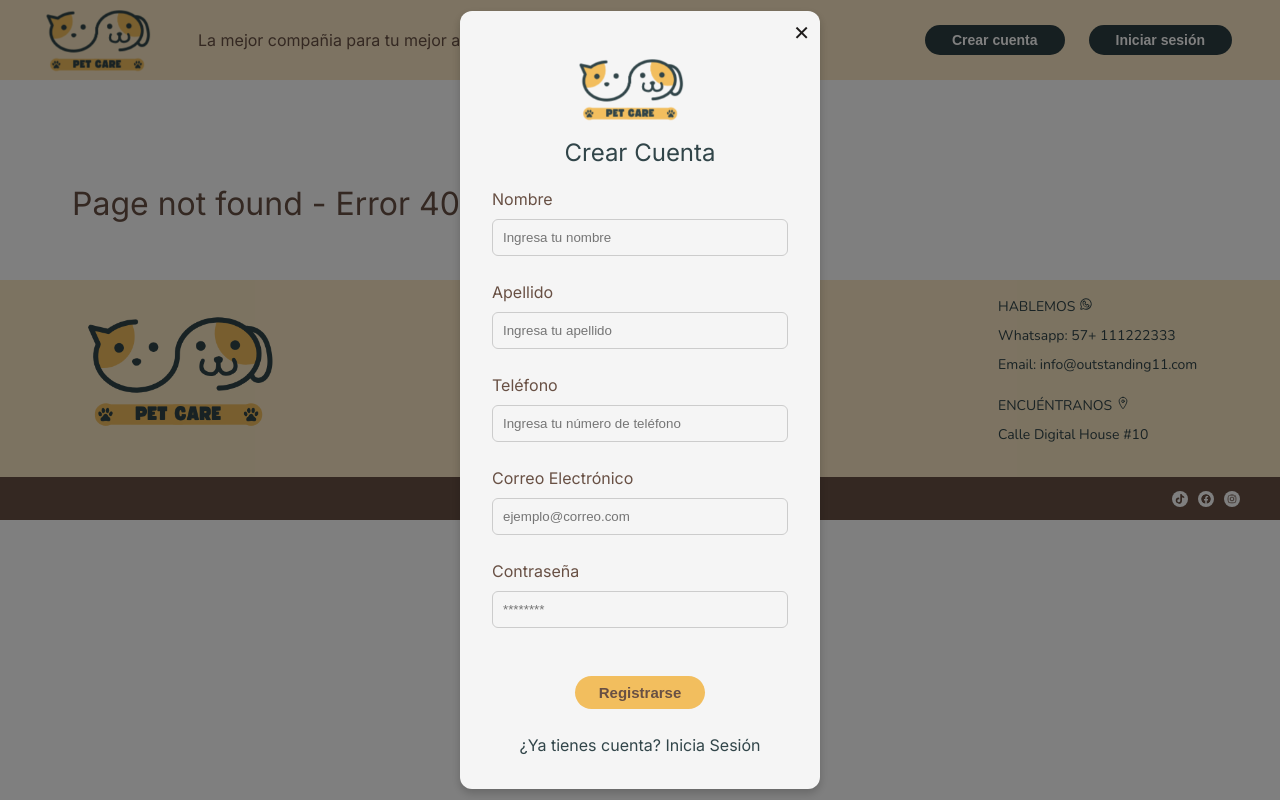
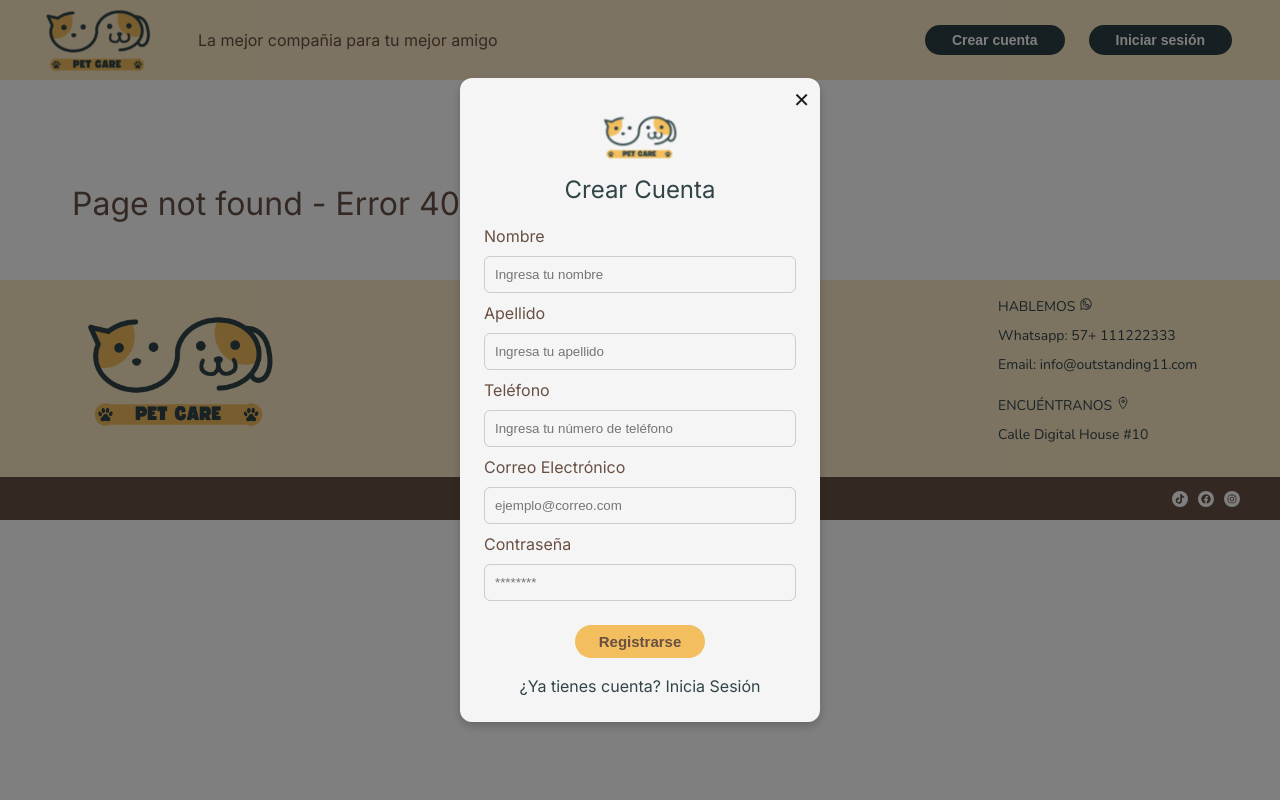
Before and after one commit to robertojvi/DigitalHouse-ProyectoIntegrador-Team1-PetCare, a React (Vite) app: page /service in a window 1280 px wide. Both pictures are taken after a click on the button "Crear cuenta". Built offline with nearby package versions, Linux system fonts and the light colour scheme.

Commit message:
se modifican las dimensiones del formulario de registro

```diff
--- a/src/styles/header/header.css
+++ b/src/styles/header/header.css
@@ -65,6 +65,11 @@
     background: none;
     color: #2d3e42;
     border: none;
+    cursor: pointer;
+    display: flex;
+    justify-content: center;
+    align-items: center;
+    gap: .25rem;
   }
 }
 
--- a/src/styles/login/login.css
+++ b/src/styles/login/login.css
@@ -3,7 +3,7 @@
 .login-form-container {
   width: 100%;
   max-width: 400px;
-  padding: 32px;
+  padding: 1.5rem;
   background: #f5f5f5;
   border-radius: 12px;
   box-shadow: 0px 4px 10px rgba(0, 0, 0, 0.2);
@@ -15,14 +15,22 @@
   width: 100%;
 }
 
+.login-logo a{
+  width: auto;
+}
+
+.login-logo img{
+  height: 50px;
+}
+
 /* Encabezado del formulario */
 .login-form-container h2 {
   font-size: 1.5rem;
   font-weight: bold;
   color: #314549;
   text-align: center;
+  width: 100%;
   margin-bottom: 1rem;
-  width: 100%;
 }
 
 /* Campos de entrada del formulario */
@@ -35,7 +43,7 @@
   outline: none;
   transition: border-color 0.3s;
   background-color: #f5f5f5;
-  margin-bottom: 1.5rem;
+  margin-bottom: .5rem;
   color:#314549;
 }
 
@@ -47,7 +55,7 @@
 .login-submit-container{
   display: flex;
   justify-content: center;
-  margin: 1.5rem 0;
+  margin: 1rem 0;
 }
 
 /* Botón de enviar */
```
